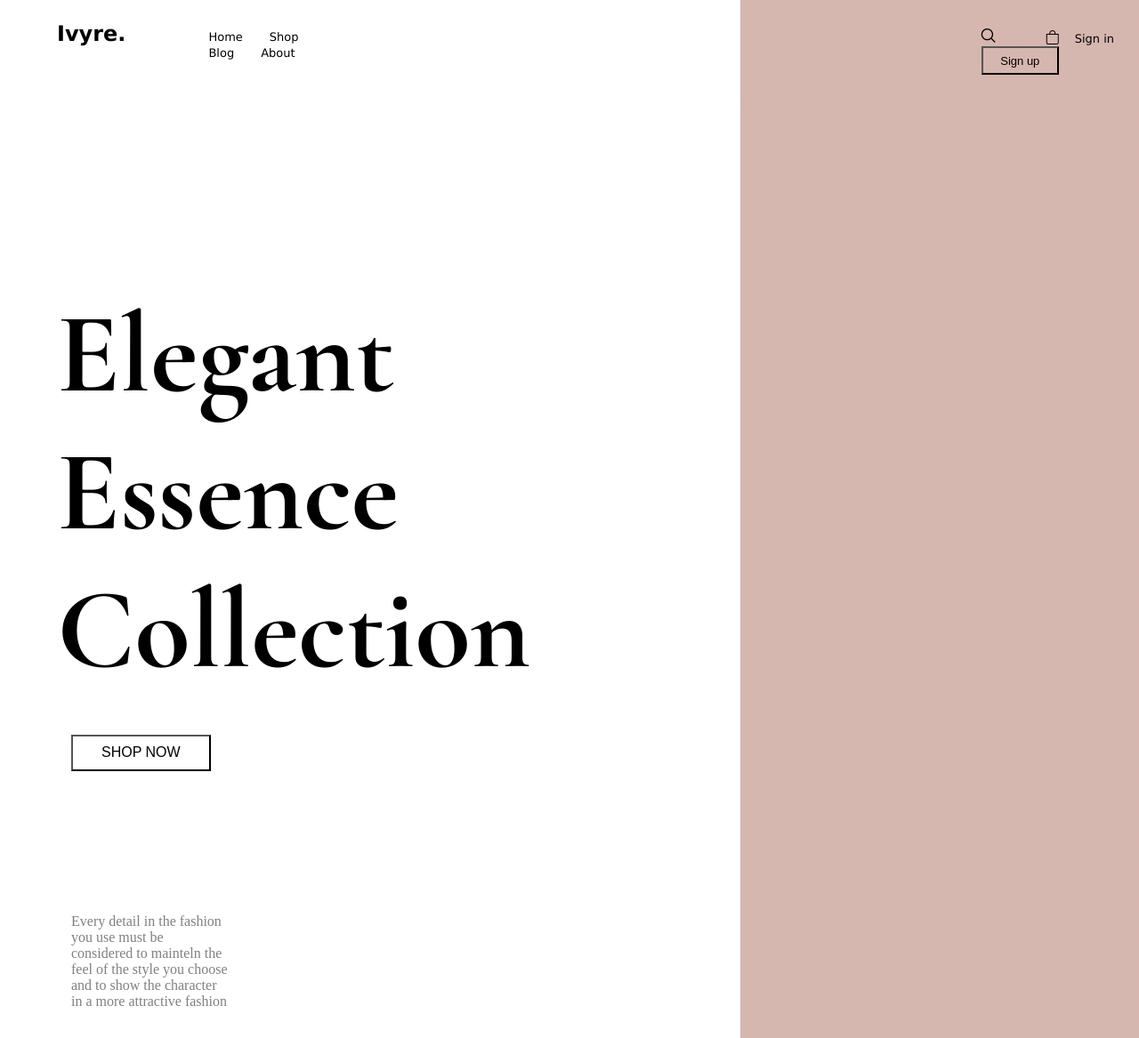
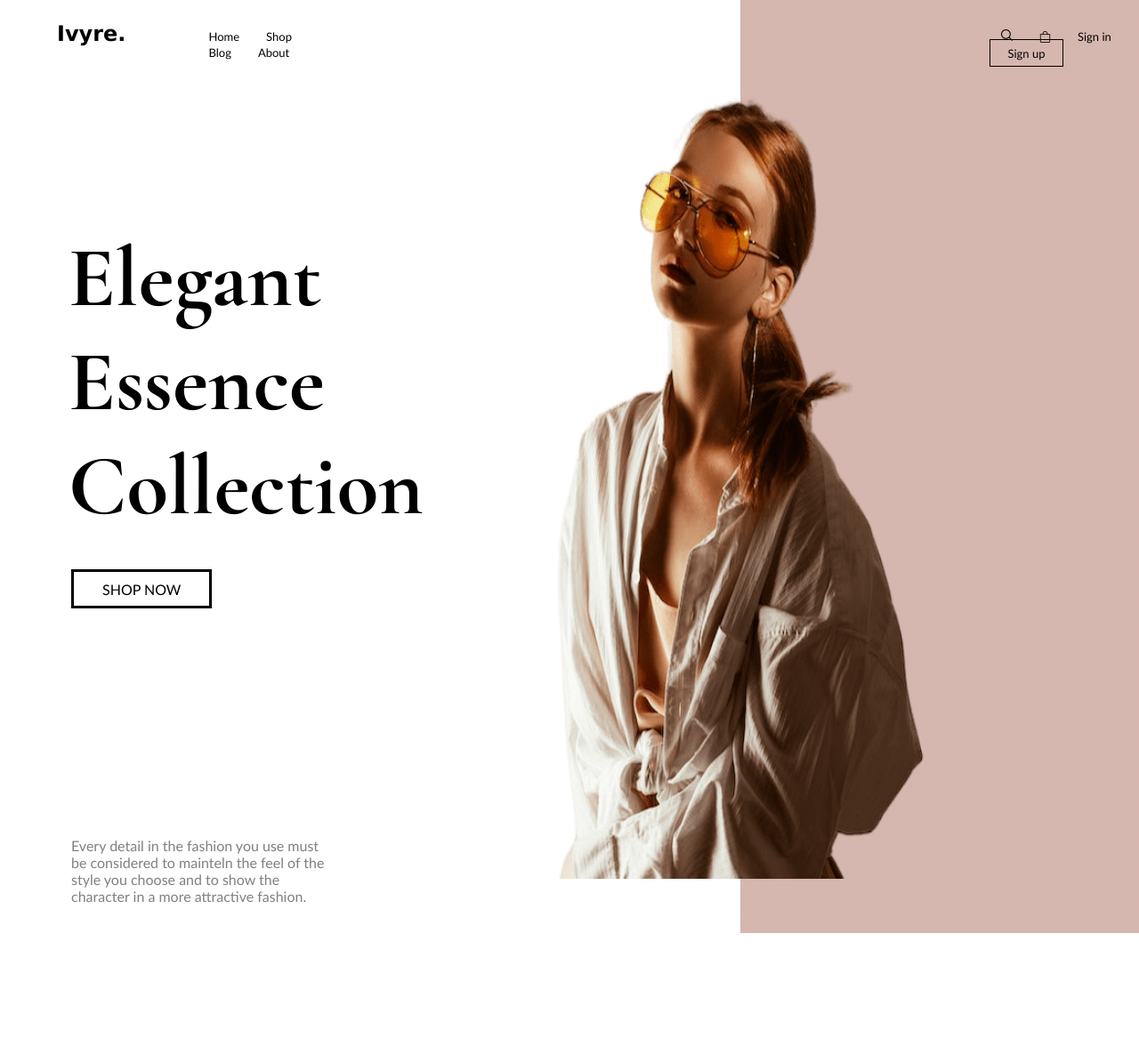
Before and after one commit to Cuellomaria/trabajo2, a plain HTML site: page index.html in a window 1280 px wide. Shown: the whole page at 89% size. After the commit the page ends 1049 px from the top, so only its background shows below. Drawn offline with nearby package versions, Linux system fonts and the light colour scheme.

Commit message:
estilocss2

```diff
--- a/estilo.css
+++ b/estilo.css
@@ -6,8 +6,8 @@ body{background: linear-gradient(90deg,  white 65%, rgba(197, 153, 142, 0.71)35%
 
 header{display: flex;
    flex-direction: row;
-   /* background-color: aquamarine; */
-   padding-bottom: 2em;}
+   padding-bottom: 2em;
+   }
 
 .logo{ margin-top: 1.5em;
    margin-left: 4em;
@@ -25,34 +25,49 @@ nav a{color: black;
    text-decoration: none;
    padding: 1em 1em;
    font-size: small;
-font-family:'Lucida Sans', 'Lucida Sans Regular', 'Lucida Grande', 'Lucida Sans Unicode', Geneva, Verdana, sans-serif;}
+   font-family:'Gill Sans', 'Gill Sans MT', Calibri, 'Trebuchet MS', sans-serif;}
 
 .uno{padding: 0.5em 1.5em;
    background-color: inherit;
-   font-size: small;}
+   font-size: small;
+   border: 1px solid black;}
 
 
 
 
 .hiro{height: 80vh;
-}
+   display: flex; }
 
-.titulo{width: 60%;}
+.titulo{width: 100%;}
 h1{font-family:'Cormorant Garamond', serif;
-font-size: 8rem;
+font-size: 6rem;
 margin-top: 1.6em;
-margin-left: 0.5em; }
+margin-left: 0.8em;
+margin-bottom: 0.5em; }
 
-
+.boton{height: 40%;}
 .dos{padding: 0.6em 2em;
    background-color: inherit;
    font-size: medium;
-   margin-left: 5em;
-   margin-top: 2.5em;
-   margin-bottom: 5em;}
+   color: black;
+   text-decoration: none;
+   font-family:'Gill Sans', 'Gill Sans MT', Calibri, 'Trebuchet MS', sans-serif;
+   border: 3px solid black;
+   margin-left: 5em;}
 
-.parrafo{width: 20%;}
+
+.parrafo{width: 70%;}
 p{margin-left: 5em;
-   margin-top: 5em;
+   margin-top: 2em;
    color: grey;
-   padding-bottom: 2em;}
+   padding-bottom: 2em;
+   font-family:'Gill Sans', 'Gill Sans MT', Calibri, 'Trebuchet MS', sans-serif;}
+
+
+
+.chica{ display: flex;
+   justify-content: left;
+   margin-right: 25em;
+   margin-bottom: 3em;}
+img{width: 160%;
+height: 150%;}
--- a/index.html
+++ b/index.html
@@ -34,10 +34,11 @@
 
         <div class="derech">
             <nav >
-                <a href="#"></a><i class="fi fi-rs-search"></i>
-                <a href="#"></a><i class="bi bi-bag"></i>
+                <a href="#"><i class="fi fi-rs-search"></i></a>
+                <a href="#"><i class="bi bi-bag"></i></a>
                 <a href="#">Sign in</a>
-                <a href="#"></a><button class="uno">Sign up</button>
+                <a href="#" class="uno">Sign up</a>
+
             </nav>
         </div>
 
@@ -50,24 +51,26 @@
 <main>
 <section class="hiro"> <!--hiro-->
 
-<div> <!--dontenido derecha-->
+<div class="grande"> <!--dontenido derecha-->
 
   <div class="titulo">
      <h1>Elegant Essence  Collection</h1>
   </div>
 
   <div class="boton">
-    <button class="dos">SHOP NOW</button>
+    <a href="#" class="dos">SHOP NOW</a>
   </div>
 
-  <div class="parrafo">
-    <p>Every detail in the fashion you use must be considered to mainteln the feel of the style you choose and to show the character in a more attractive fashion</p>
+   <div class="parrafo">
+    <p>Every detail in the fashion you use must be considered to mainteln the feel of the style you choose and to show the character in a more attractive fashion.</p>
   </div>
 
 </div>
 
 
-<div class="img">
+<div class="chica">
+  <img src="img2tp-transformed.png" alt="">
+
 
 </div>
 
```
Also changed, not shown: img2tp-transformed.png (added).
